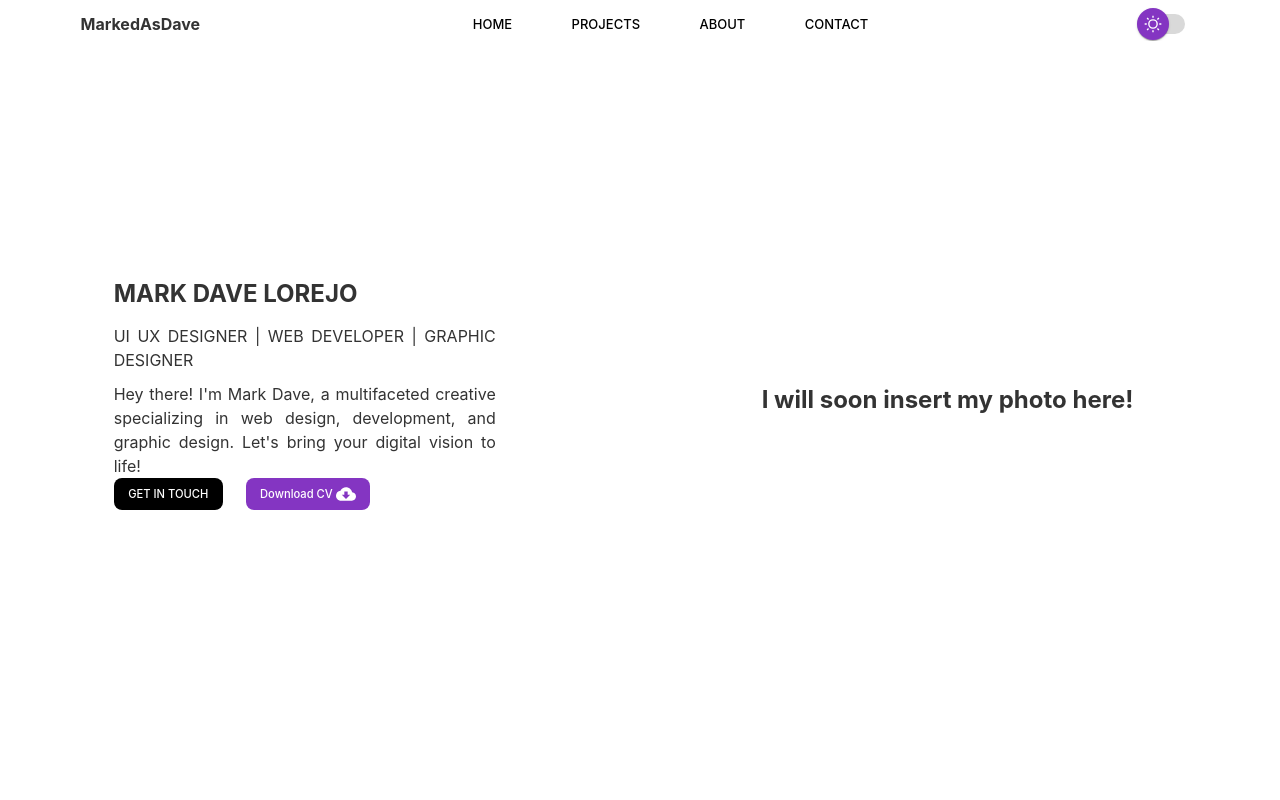
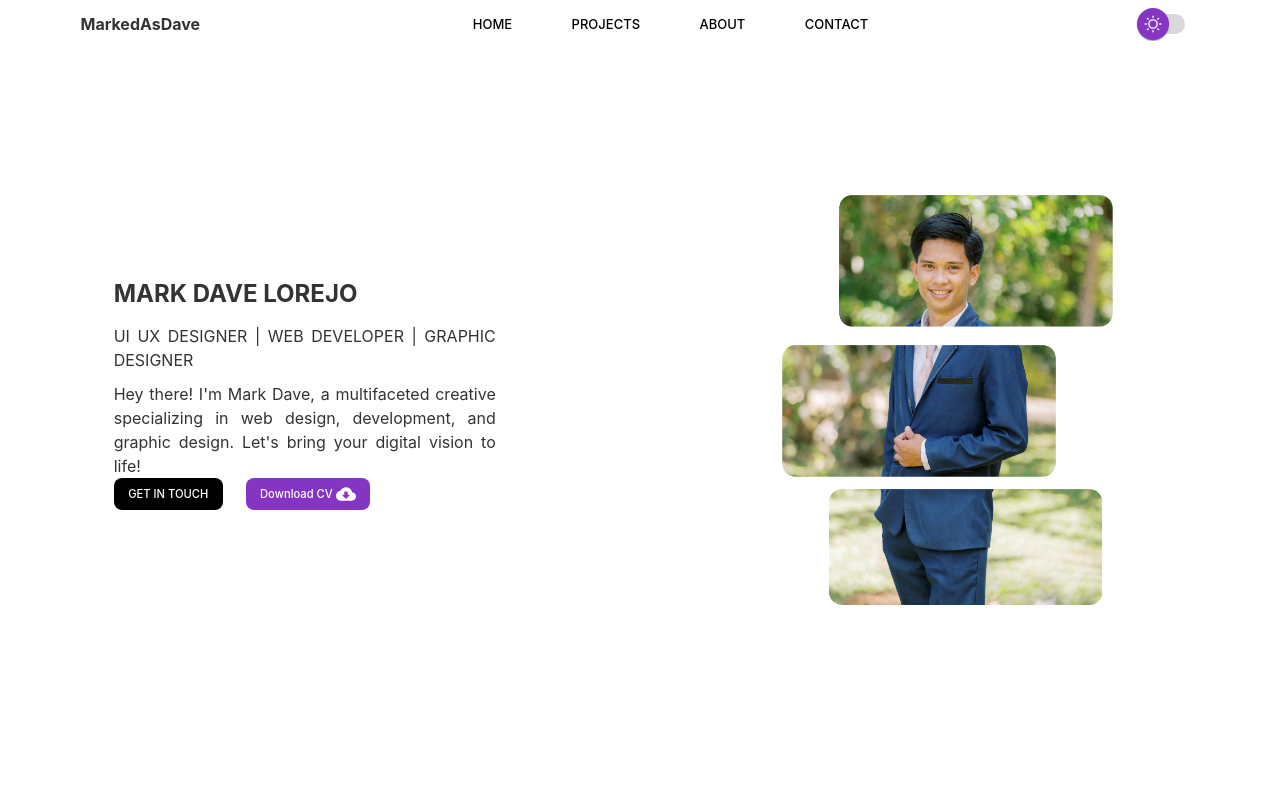
Before and after one commit to MarkedAsDave/Portfolio, a React (Vite) app: page / in a window 1280 px wide. Shown: the top 800 px of the page. Built offline with nearby package versions, Linux system fonts and the light colour scheme.

Commit message:
add image

```diff
--- a/src/components/home/home.css
+++ b/src/components/home/home.css
@@ -155,6 +155,11 @@
   height: 100vh;
   align-items: center;
   justify-content: center;
+}
+
+.my-img {
+  width: 70%; /* Adjust width as needed */
+  height: auto; /* Maintain aspect ratio */
 }
 
 
@@ -315,4 +320,6 @@
     height: 50px;
   }
 
+
+
 }
--- a/src/components/home/home.jsx
+++ b/src/components/home/home.jsx
@@ -2,6 +2,7 @@ import React, { useState } from "react";
 import "./home.css";
 import CloudDownloadIcon from "@mui/icons-material/CloudDownload";
 import "../styles/globalstyles.css";
+import meakoImg from '../img/meako.png';
 
 export default function Home({isDarkMode, getInTouch}) {
  const handleViewCV = () => {
@@ -47,7 +48,7 @@ export default function Home({isDarkMode, getInTouch}) {
           </div>
         </div>
         <div className="right">
-          <h2>I will soon insert my photo here!</h2>
+        <img src={meakoImg} alt="Meako" className="my-img" />
         </div>
       </div>
     </>
```
Also changed, not shown: src/components/img/meako.png (added), src/components/projects/projects.jsx (line endings or trailing spaces).
